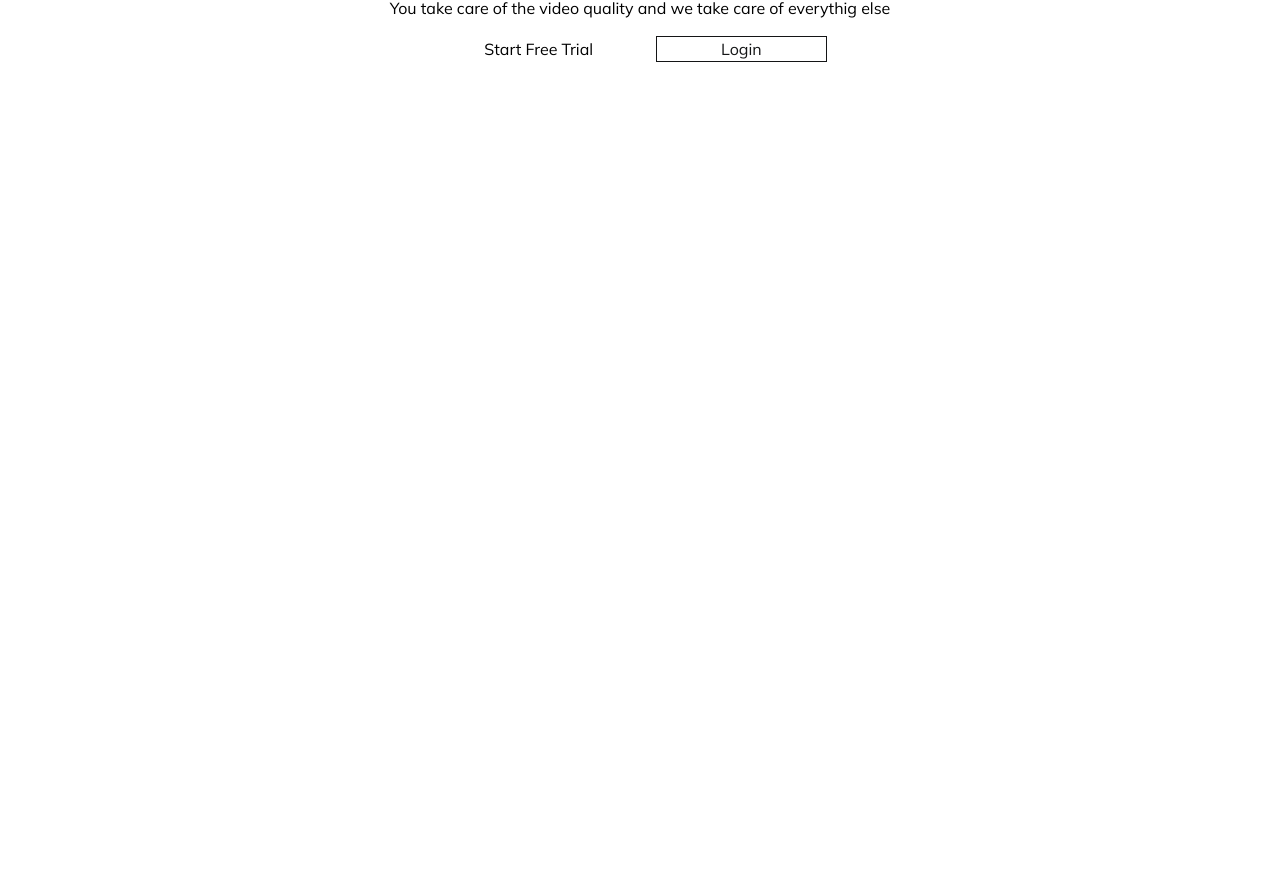
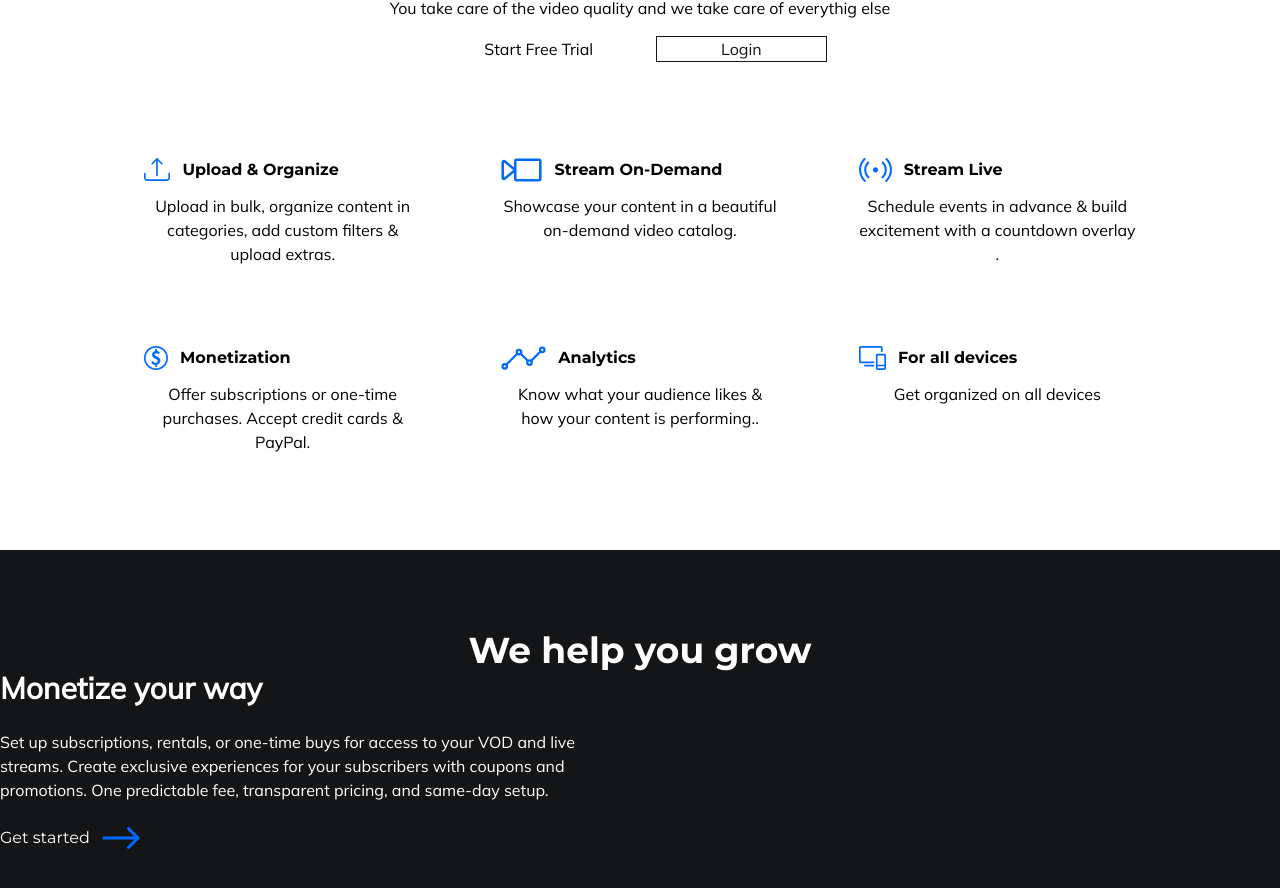
Before and after one commit to 4RandomProgrammer/Svelte-LP, a SvelteKit app in the folder my-app/: page / in a window 1280 px wide. Shown: the part 890-1778 px from the top of the page. Before the commit the page ends 1032 px from the top, so only its background shows below. Built offline with nearby package versions, Linux system fonts and the light colour scheme.

Commit message:
new things on the page

```diff
--- a/my-app/src/routes/+page.svelte
+++ b/my-app/src/routes/+page.svelte
@@ -1,3 +1,40 @@
+<script>
+    import { each } from "svelte/internal";
+
+    const features = [
+        {
+            title:'Upload & Organize',
+            icon:'upload',
+            description:'Upload in bulk, organize content in categories, add custom filters & upload extras.'
+        },
+        {
+            title:'Stream On-Demand',
+            icon:'record',
+            description:'Showcase your content in a beautiful on-demand video catalog.'
+        },
+        {
+            title:'Stream Live',
+            icon:'stream',
+            description:'Schedule events in advance & build excitement with a countdown overlay .'
+        },
+        {
+            title:'Monetization',
+            icon:'monetization',
+            description:'Offer subscriptions or one-time purchases. Accept credit cards & PayPal.'
+        },
+        {
+            title:'Analytics',
+            icon:'analytic',
+            description:'Know what your audience likes & how your content is performing..'
+        },
+        {
+            title:'For all devices',
+            icon:'device',
+            description:'Get organized on all devices'
+        },
+    ]
+</script>
+
 <section class="bg-black text-white py-20">
     <div class="max-w-screen-xl mx-auto">
         <div class="flex items-center space-x-24">
@@ -43,11 +80,38 @@
                 <button class="w-1/6 primary">Start Free Trial</button>
                 <button class="w-1/6 outline-black">Login</button>
             </div>
-            <div class="grid grid-cols-3">
-                <div class="flex flex-col">
-
-                </div>
+            <div class="grid grid-cols-3 gap-12 mt-20">
+                {#each features as feature}
+                    <div class="flex flex-col space-y-3 p-4">
+                        <div class="flex space-x-3">
+                            <img src={`/icons/${feature.icon}.svg`} alt="{feature.title}">
+                            <h5 class="font-heading font-bold">{feature.title}</h5>
+                        </div>
+                        <p> {feature.description}</p>
+                    </div>
+                {/each}
             </div>
         </div>
     </div>
 </section>
+
+<section class="py-20 bg-black text-white">
+    <div class="max-x-screen-xl mx-auto">
+        <div class="flex flex-col justify-center">
+            <h2 class="text-4xl font-heading font-bold text-center">We help you grow</h2>
+        </div>
+        <div class="flex space-x-24">
+            <div class="flex flex-col justify-center w-1/2 space-y-6">
+                <h5 class="font-semibold text-3xl">Monetize your way</h5>
+                <p>
+                    Set up subscriptions, rentals, or one-time buys for access to your VOD and live streams. Create exclusive experiences for your subscribers with coupons and promotions. One predictable fee, transparent pricing, and same-day setup.
+                </p>
+                <div class="flex space-x-3">
+                    <p class="font-heading">Get started</p>
+                    <img src="/icons/arrow.svg" alt="Arrow Icon">
+                </div>
+            </div>
+            <div class="w-1/2"></div>
+        </div>
+    </div>
+</section>
```
